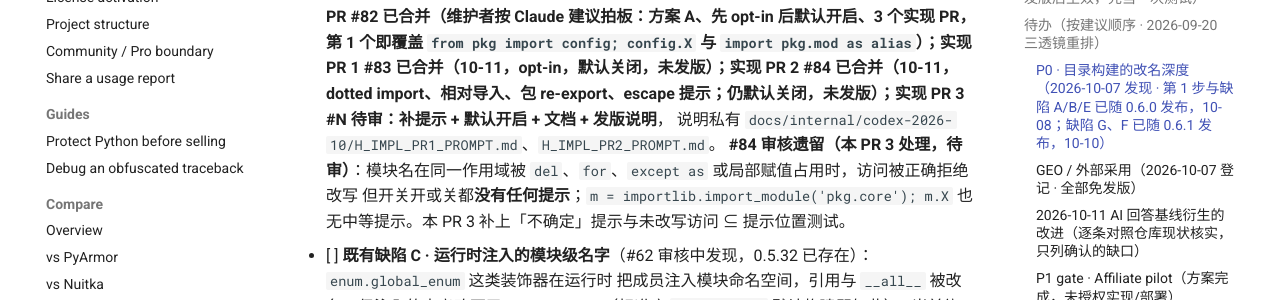
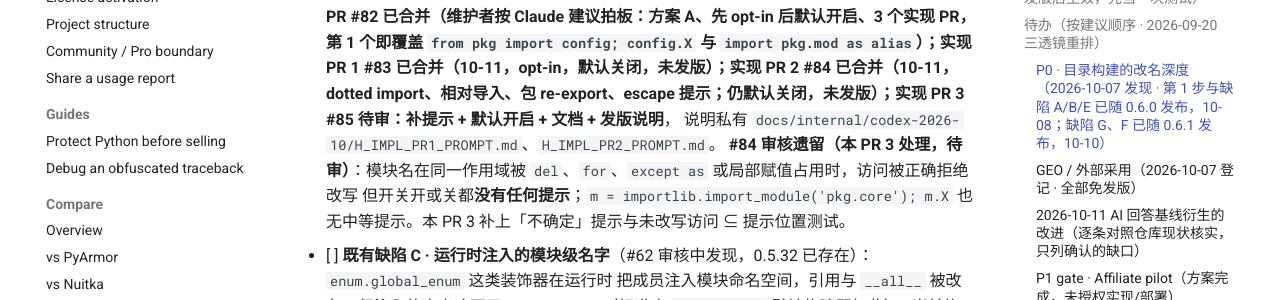
Before and after one commit to zhurong2020/pyobfus, an MkDocs documentation site: the page built from docs/TODO.md, in a window 1280 px wide and 900 px high, scrolled down 6771 px. Shown: the part 227-527 px from the top of the window. Built offline with MkDocs 1.6.1 and Material for MkDocs 9.7.7, drawn with Linux system fonts in a browser that asks for light colours; comment, search, counter and statistics services are not loaded.

```diff
--- a/docs/TODO.md
+++ b/docs/TODO.md
@@ -186,7 +186,7 @@ provenance 项收拢为**一条主线抬为 P0**；**明确不追** PyArmor 的
       **10-11 证据：比预想常见**——一个私有真实项目的 `--check` 报出 29 处 `from pkg import config` 后 `config.ROLE_X` 式访问，
       目录构建后都会 AttributeError。建议提为 P1：设计并实现改写「项目内模块对象.属性」（复用 #80 的导入解析与跨文件符号表），先出设计。
       **10-11 设计 PR #82 已合并（维护者按 Claude 建议拍板：方案 A、先 opt-in 后默认开启、3 个实现 PR，第 1 个即覆盖
-      `from pkg import config; config.X` 与 `import pkg.mod as alias`）；实现 PR 1 #83 已合并（10-11，opt-in，默认关闭，未发版）；实现 PR 2 #84 已合并（10-11，dotted import、相对导入、包 re-export、escape 提示；仍默认关闭，未发版）；实现 PR 3 #N 待审：补提示 + 默认开启 + 文档 + 发版说明**，
+      `from pkg import config; config.X` 与 `import pkg.mod as alias`）；实现 PR 1 #83 已合并（10-11，opt-in，默认关闭，未发版）；实现 PR 2 #84 已合并（10-11，dotted import、相对导入、包 re-export、escape 提示；仍默认关闭，未发版）；实现 PR 3 #85 待审：补提示 + 默认开启 + 文档 + 发版说明**，
       说明私有 `docs/internal/codex-2026-10/H_IMPL_PR1_PROMPT.md`、`H_IMPL_PR2_PROMPT.md`。
       **#84 审核遗留（本 PR 3 处理，待审）**：模块名在同一作用域被 `del`、`for`、`except as` 或局部赋值占用时，访问被正确拒绝改写
       但开关开或关都**没有任何提示**；`m = importlib.import_module('pkg.core'); m.X` 也无中等提示。本 PR 3 补上「不确定」提示与未改写访问 ⊆ 提示位置测试。
```
Also changed, not shown: docs/CROSSFILE_MODULE_ATTRIBUTE_DESIGN.md (+1 -1 lines).
